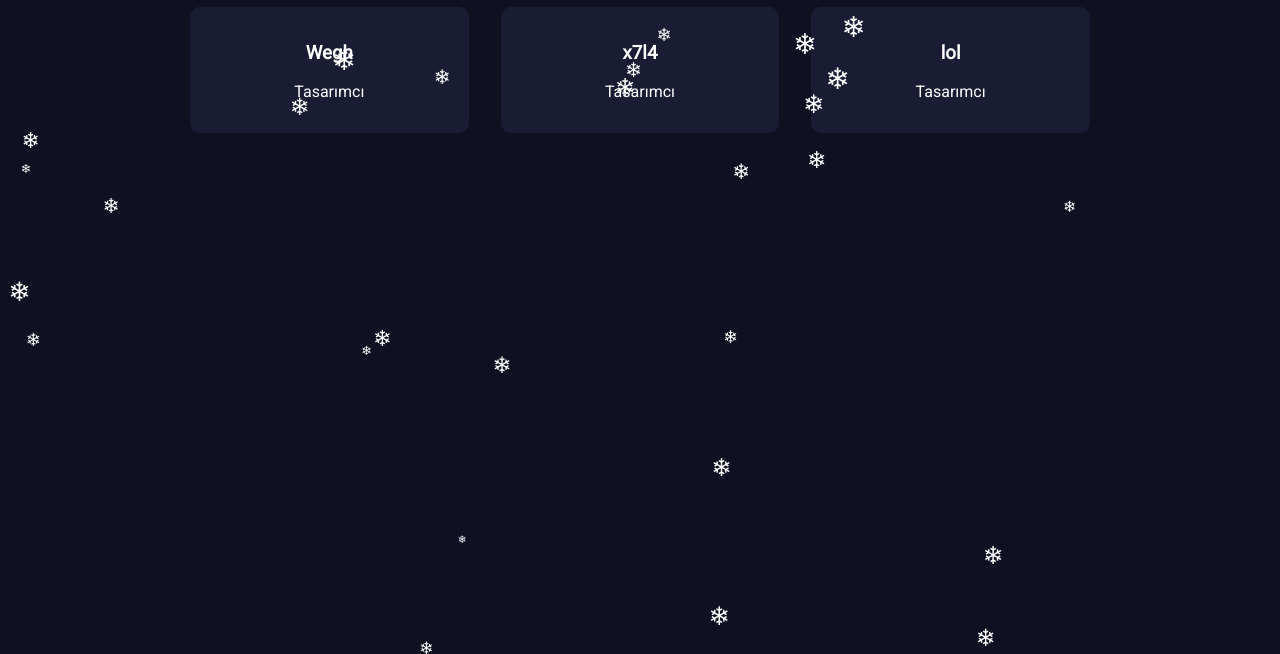
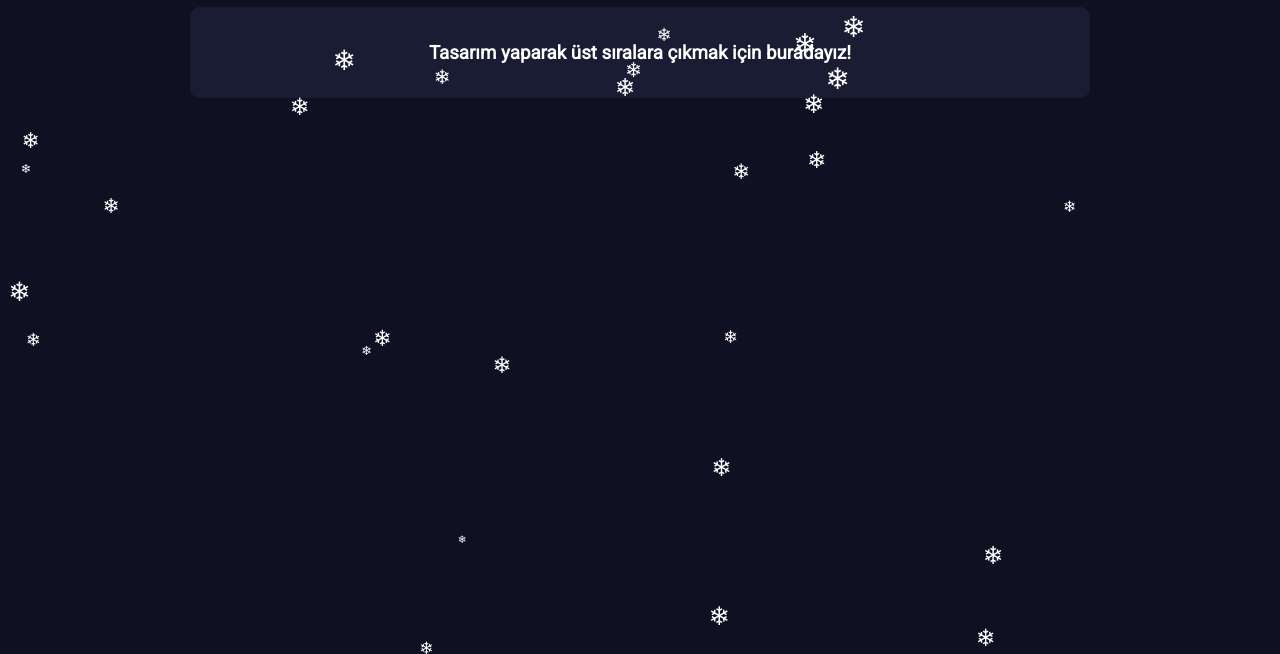
Before and after one commit to madaraaa801/kirvemsite, a plain HTML site: page bilgilendirme.html in a window 1280 px wide. Shown: the part 146-800 px from the top of the page. Drawn offline with Linux system fonts and the light colour scheme.

Commit message:
bilgilendirme.html

```diff
--- a/bilgilendirme.html
+++ b/bilgilendirme.html
@@ -85,9 +85,7 @@
   <h1>Yetkili Ekibi (Kadro)</h1>
 
   <div class="team-members">
-    <div class="member"><h3>Wegh</h3><p>Tasarımcı</p></div>
-    <div class="member"><h3>x7l4</h3><p>Tasarımcı</p></div>
-    <div class="member"><h3>lol</h3><p>Tasarımcı</p></div>
+    <div class="member"><h3>Tasarım yaparak üst sıralara çıkmak için buradayız!</h3></div>
   </div>
 
   <script>
```
